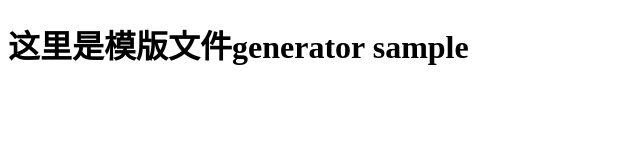
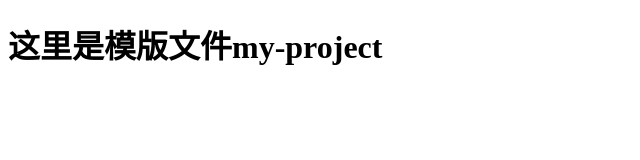
Before and after one commit to T-Roc/generator-simple, a website: page index.html in a window 1280 px wide. Shown: the whole page, without its empty margins (0-640 px from the left). Drawn offline with Linux system fonts and the light colour scheme.

Commit message:
set keywords

```diff
--- a/index.html
+++ b/index.html
@@ -5,11 +5,11 @@
   <meta http-equiv="X-UA-Compatible" content="IE=edge">
   <meta name="viewport" content="width=device-width, initial-scale=1.0">
   <!-- 支持 ejs 语法 -->
-  <title>generator sample</title>
+  <title>my-project</title>
 </head>
 <body>
 
-    <h1>这里是模版文件generator sample</h1>
+    <h1>这里是模版文件my-project</h1>
 
 </body>
 </html>
--- a/package.json
+++ b/package.json
@@ -7,7 +7,8 @@
     "test": "echo \"Error: no test specified\" && exit 1"
   },
   "keywords": [
-    "yeoman-generator"
+    "yeoman-generator",
+    "generator-simple"
   ],
   "files": [
     "generators"
--- a/temp.txt
+++ /dev/null
@@ -1 +0,0 @@
-0.8115477932475306
```
